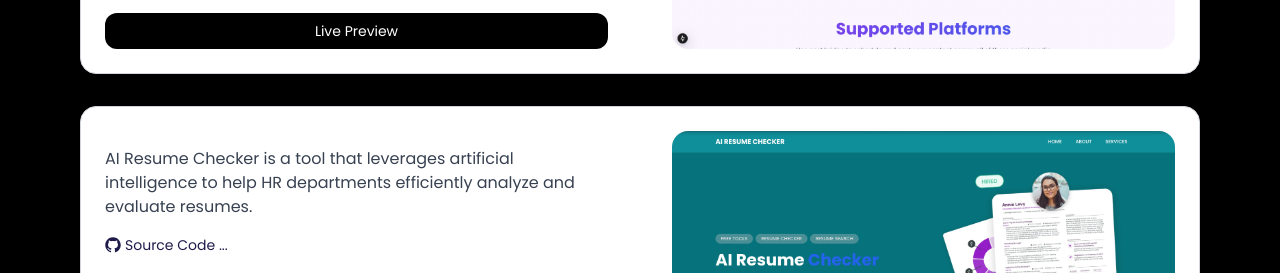
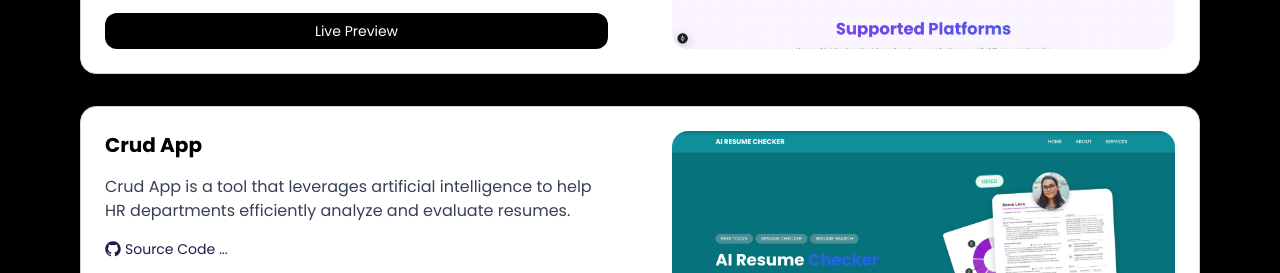
Before and after one commit to rolandaayo/portfolio-v1, a Next.js app: page / in a window 1280 px wide. Shown: the part 1200-1473 px from the top of the page. Built offline with nearby package versions, Linux system fonts and the light colour scheme.

Commit message:
removed some data

```diff
--- a/constants/projectData.ts
+++ b/constants/projectData.ts
@@ -10,9 +10,9 @@ export const projectData = [
         image: "/assets/images/social-bridge.png",
     },
     {
-        title: " ",
+        title: " Crud App",
         description:
-            "AI Resume Checker is a tool that leverages artificial intelligence to help HR departments efficiently analyze and evaluate resumes.",
+            "Crud App is a tool that leverages artificial intelligence to help HR departments efficiently analyze and evaluate resumes.",
         technologies: ["Next.js","TailwindCSS", "Javascript", "Express.js", "MongoDb"],
         livePreview: "https://foodie-w3b.vercel.app/",
         caseStudy: "#",
```
